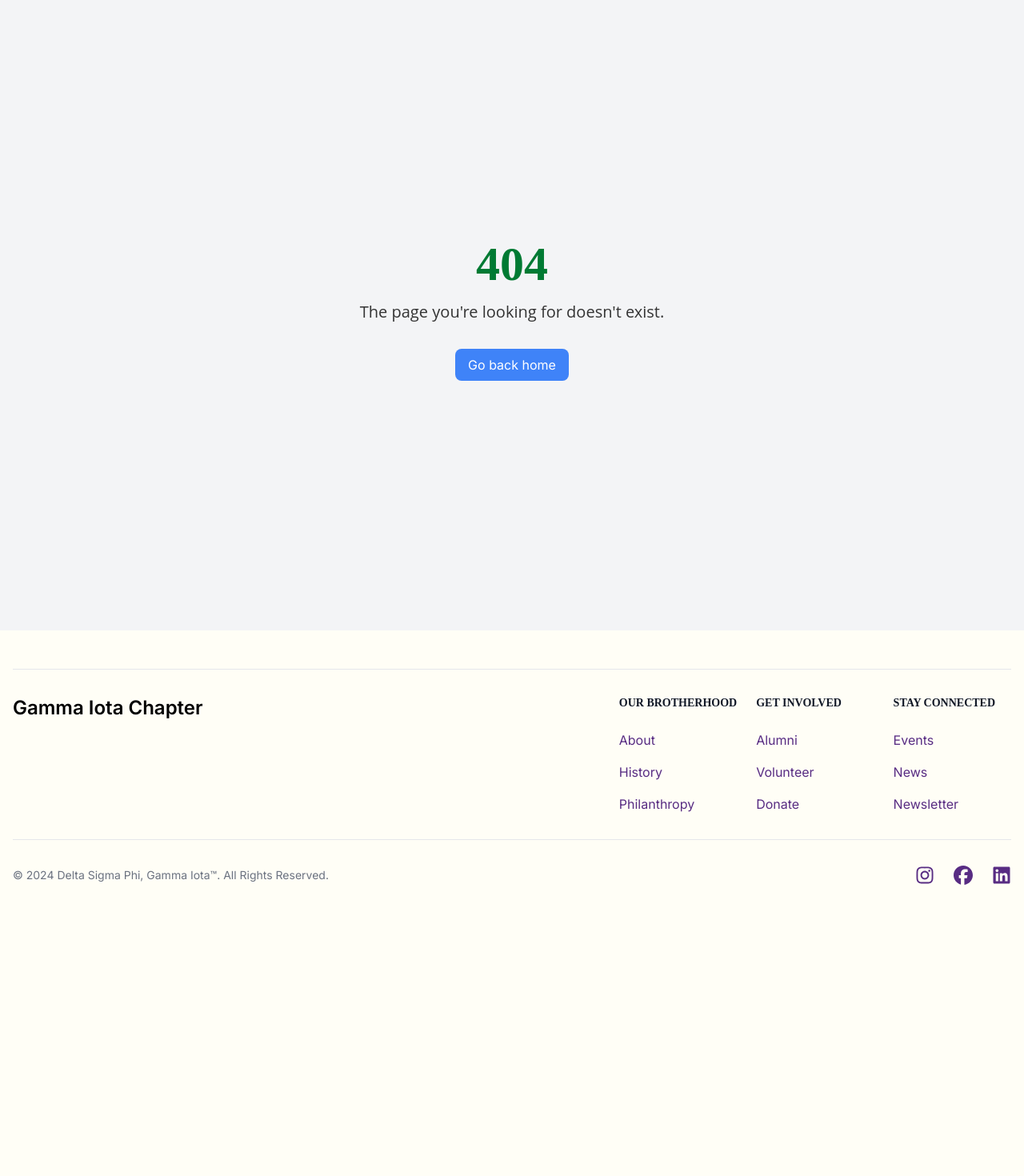
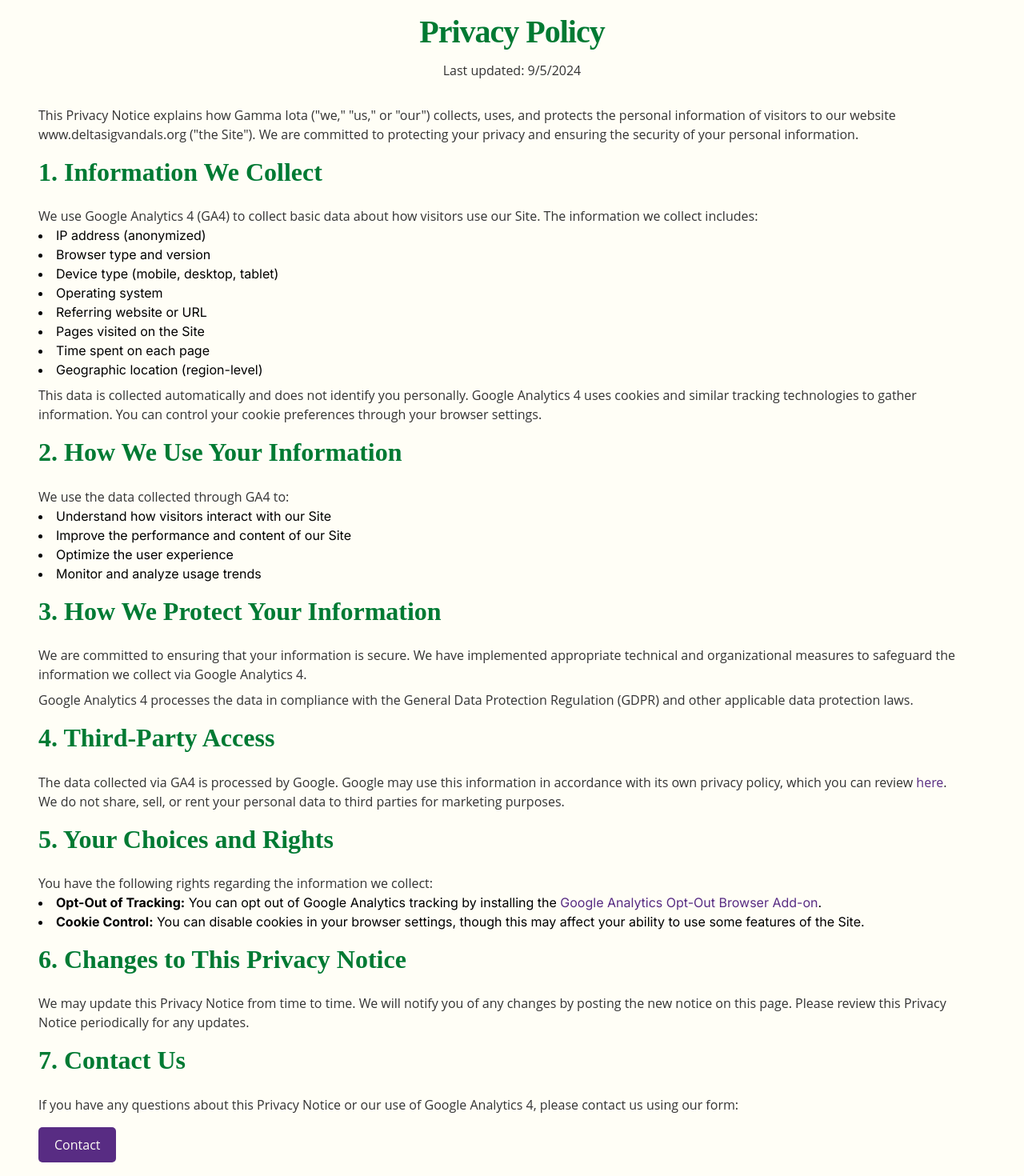
Before and after one commit to MSBivens/dsp, a Next.js app in the folder dsp/: page /privacy in a window 1280 px wide. Before the commit this address had no page. Shown: the part 100-1570 px from the top of the page at 80% size. Before the commit the page ends 1222 px from the top, so only its background shows below. Built offline with nearby package versions, Linux system fonts and the light colour scheme.

Commit message:
created privacy policy

```diff
--- a/dsp/src/app/components/footer.jsx
+++ b/dsp/src/app/components/footer.jsx
@@ -10,9 +10,6 @@ export default function Footer() {
       <div className="mx-auto max-w-screen-xl">
         <div className="md:flex md:justify-between">
           <div className="mb-6 md:mb-0">
-            <a href="https://flowbite.com" className="flex items-center">
-              {/* <Image src={logoSquare} className="w-56 h-36" alt="Logo" /> */}
-            </a>
             <span className="self-center text-2xl font-semibold whitespace-nowrap dark:text-white">
               Gamma Iota Chapter
             </span>
@@ -91,6 +88,9 @@ export default function Footer() {
           <span className="text-sm text-gray-500 sm:text-center dark:text-gray-400">
             © 2024 Delta Sigma Phi, Gamma Iota™. All Rights Reserved.
           </span>
+          <div>
+            <a href="/privacy">Privacy Policy</a>
+          </div>
           <div className="flex mt-4 space-x-6 sm:justify-center sm:mt-0">
             <a href="https://www.instagram.com/deltasig_idaho">
               <FaInstagram size={24} />
--- /dev/null
+++ b/dsp/src/app/privacy/page.jsx
@@ -0,0 +1,126 @@
+export default function privacy() {
+  return (
+    <main>
+      {/* Hero Section */}
+      <section>
+        <div class="mt-8 px-4 mx-auto max-w-screen-xl text-center lg:px-12">
+          <h1 class="mb-4 tracking-tight leading-none">Privacy Policy</h1>
+          <p>Last updated: 9/5/2024</p>
+        </div>
+      </section>
+      <section className="mt-8 px-4 mx-auto max-w-screen-xl lg:px-12">
+        <p>
+          This Privacy Notice explains how Gamma Iota ("we," "us," or "our")
+          collects, uses, and protects the personal information of visitors to
+          our website www.deltasigvandals.org ("the Site"). We are committed to
+          protecting your privacy and ensuring the security of your personal
+          information.
+        </p>
+
+        <h2 className="mt-4">1. Information We Collect</h2>
+        <p>
+          We use Google Analytics 4 (GA4) to collect basic data about how
+          visitors use our Site. The information we collect includes:
+        </p>
+        <ul className="list-disc list-inside">
+          <li>IP address (anonymized)</li>
+          <li>Browser type and version</li>
+          <li>Device type (mobile, desktop, tablet)</li>
+          <li>Operating system</li>
+          <li>Referring website or URL</li>
+          <li>Pages visited on the Site</li>
+          <li>Time spent on each page</li>
+          <li>Geographic location (region-level)</li>
+        </ul>
+        <p className="mt-2">
+          This data is collected automatically and does not identify you
+          personally. Google Analytics 4 uses cookies and similar tracking
+          technologies to gather information. You can control your cookie
+          preferences through your browser settings.
+        </p>
+
+        <h2 className="mt-4">2. How We Use Your Information</h2>
+        <p>We use the data collected through GA4 to:</p>
+        <ul className="list-disc list-inside">
+          <li>Understand how visitors interact with our Site</li>
+          <li>Improve the performance and content of our Site</li>
+          <li>Optimize the user experience</li>
+          <li>Monitor and analyze usage trends</li>
+        </ul>
+
+        <h2 className="mt-4">3. How We Protect Your Information</h2>
+        <p>
+          We are committed to ensuring that your information is secure. We have
+          implemented appropriate technical and organizational measures to
+          safeguard the information we collect via Google Analytics 4.
+        </p>
+        <p className="mt-2">
+          Google Analytics 4 processes the data in compliance with the General
+          Data Protection Regulation (GDPR) and other applicable data protection
+          laws.
+        </p>
+
+        <h2 className="mt-4">4. Third-Party Access</h2>
+        <p>
+          The data collected via GA4 is processed by Google. Google may use this
+          information in accordance with its own privacy policy, which you can
+          review{" "}
+          <a
+            href="https://policies.google.com/privacy"
+            target="_blank"
+            rel="noopener noreferrer"
+          >
+            here
+          </a>
+          .
+        </p>
+        <p>
+          We do not share, sell, or rent your personal data to third parties for
+          marketing purposes.
+        </p>
+
+        <h2 className="mt-4">5. Your Choices and Rights</h2>
+        <p>
+          You have the following rights regarding the information we collect:
+        </p>
+        <ul className="list-disc list-inside">
+          <li>
+            <strong>Opt-Out of Tracking:</strong> You can opt out of Google
+            Analytics tracking by installing the{" "}
+            <a
+              href="https://tools.google.com/dlpage/gaoptout"
+              target="_blank"
+              rel="noopener noreferrer"
+            >
+              Google Analytics Opt-Out Browser Add-on
+            </a>
+            .
+          </li>
+          <li>
+            <strong>Cookie Control:</strong> You can disable cookies in your
+            browser settings, though this may affect your ability to use some
+            features of the Site.
+          </li>
+        </ul>
+
+        <h2 className="mt-4">6. Changes to This Privacy Notice</h2>
+        <p>
+          We may update this Privacy Notice from time to time. We will notify
+          you of any changes by posting the new notice on this page. Please
+          review this Privacy Notice periodically for any updates.
+        </p>
+
+        <h2 className="mt-4">7. Contact Us</h2>
+        <p>
+          If you have any questions about this Privacy Notice or our use of
+          Google Analytics 4, please contact us using our form:
+        </p>
+        <button className="cta-button mt-4 inline-flex items-center justify-center px-5 py-3 mr-3 text-base font-medium text-center  rounded-lg bg-primary-700 hover:bg-primary-800 focus:ring-4 focus:ring-primary-300 dark:focus:ring-primary-900">
+          <a href="https://docs.google.com/forms/d/e/1FAIpQLSdoXOOfRoRTSZvIRiCr7ryQ3vNiRH--6dPl_0UwxYwZ1oJjUA/viewform">
+            <p className="cta-text">Contact</p>
+          </a>
+        </button>
+      </section>
+    </main>
+  );
+}
```
